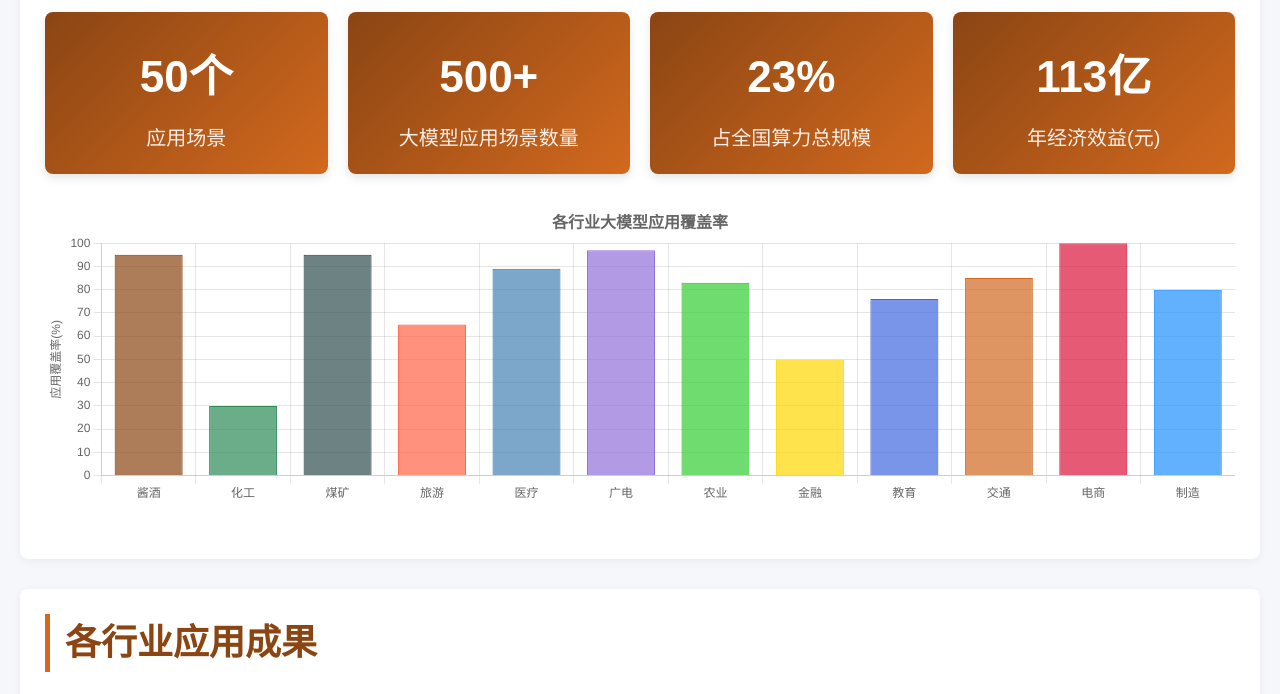
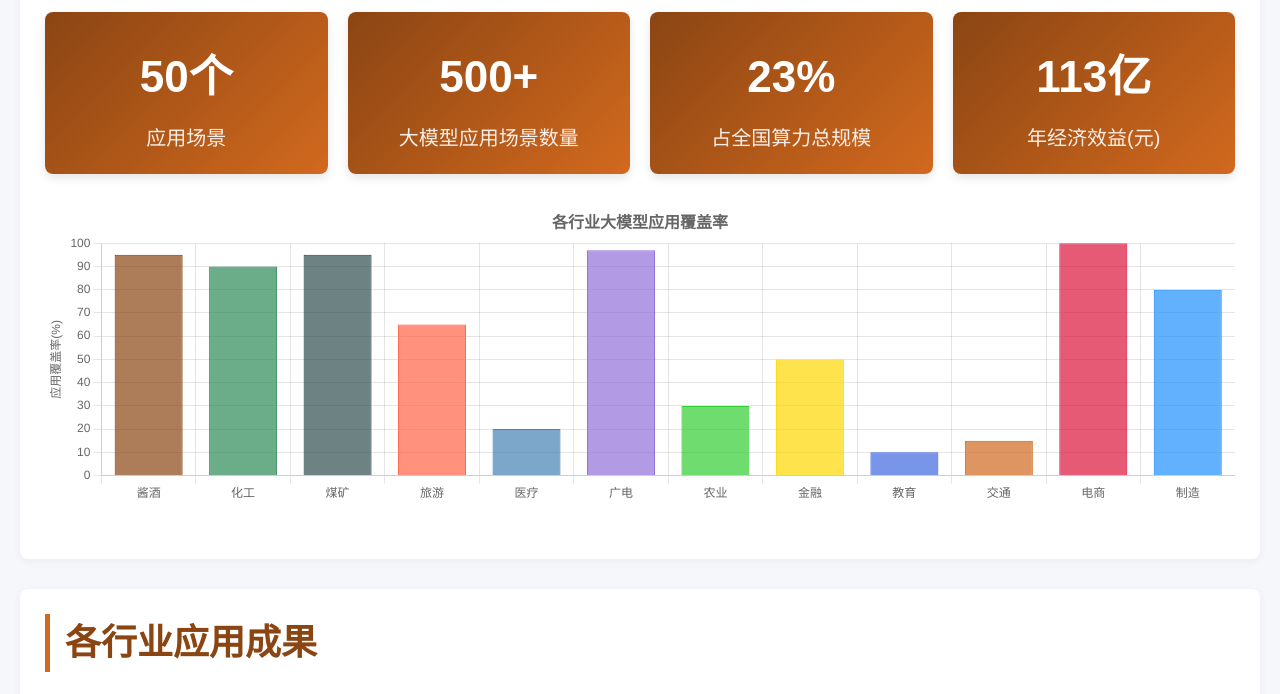
Before and after one commit to xiaojiang595/ksh1.2, a plain HTML site: page www/dmx.html in a window 1280 px wide. Shown: the part 691-1385 px from the top of the page. Drawn offline with Linux system fonts and the light colour scheme.

Commit message:
更新应用覆盖率数据，调整行业筛选图表中的数据值

```diff
--- a/www/dmx.html
+++ b/www/dmx.html
@@ -348,7 +348,7 @@
                     labels: ['酱酒', '化工', '煤矿', '旅游', '医疗', '广电', '农业', '金融', '教育', '交通', '电商', '制造'],
                     datasets: [{
                         label: '应用覆盖率(%)',
-                        data: [95, 30, 95, 65, 89, 97, 83, 50, 76, 85, 100, 80],
+                        data: [95, 90, 95, 65, 20, 97, 30, 50, 10, 15, 100, 80],
                         backgroundColor: [
                             'rgba(139, 69, 19, 0.7)',
                             'rgba(46, 139, 87, 0.7)',
```
